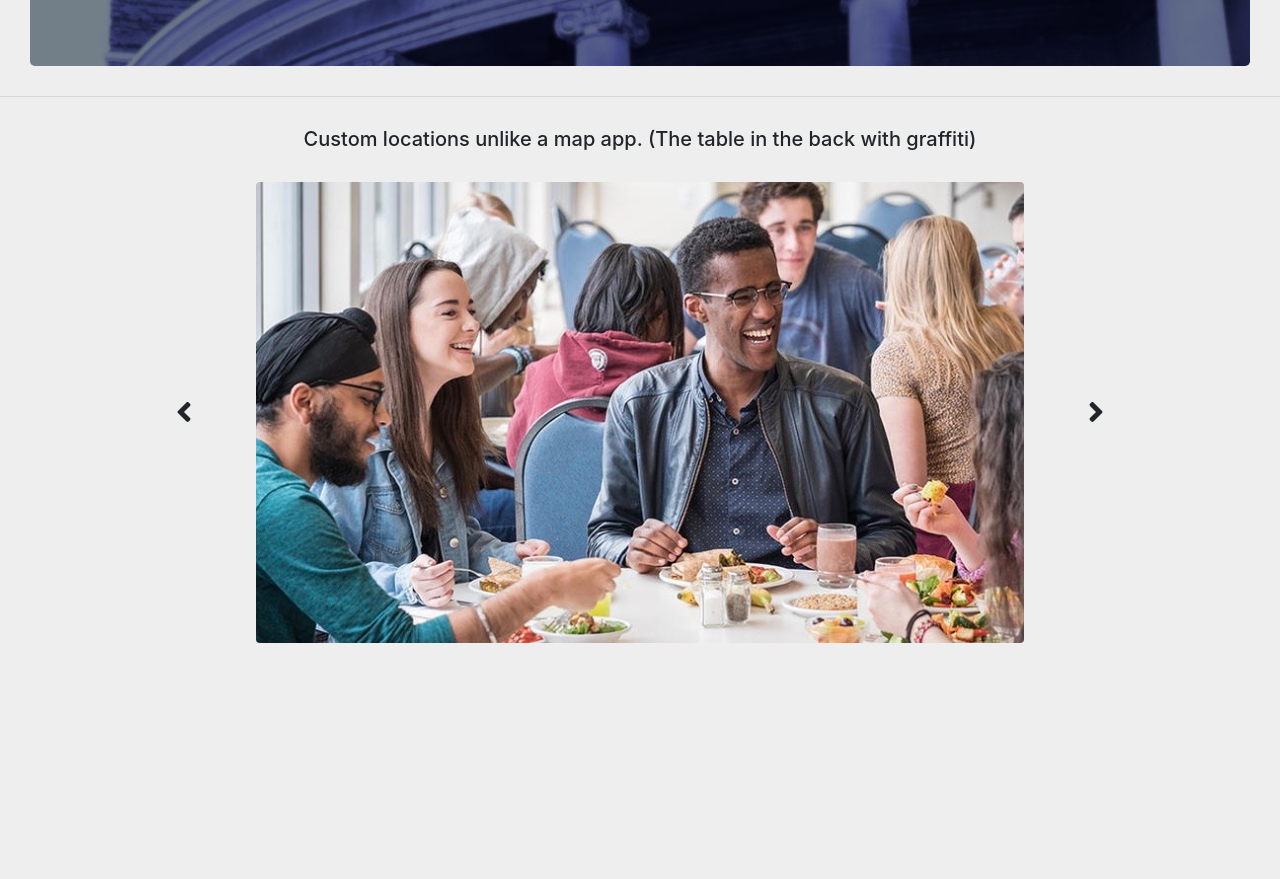
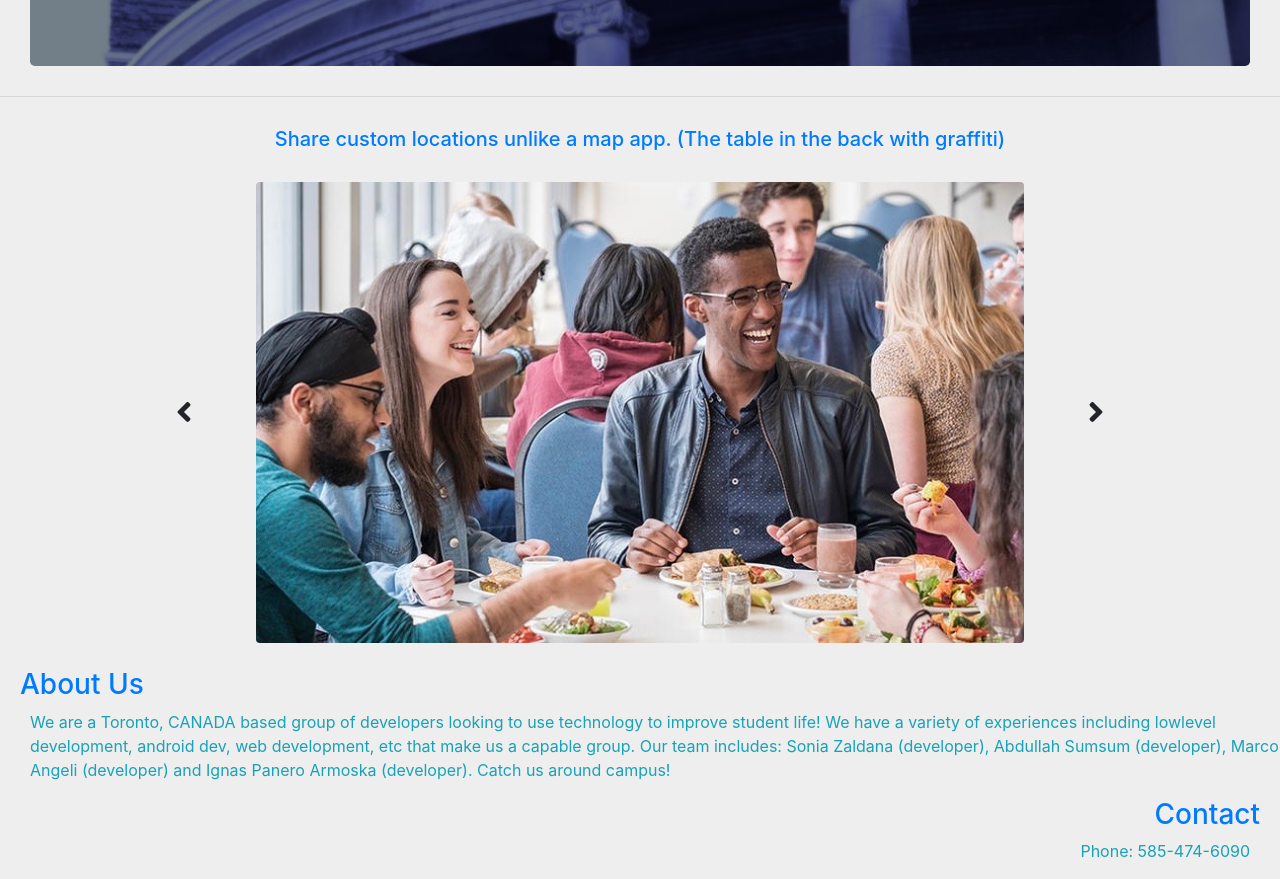
Before and after one commit to ignaspa/CheckIn_csc309, a React (Create React App) app in the folder client/: page / in a window 1280 px wide. Shown: the part 460-1339 px from the top of the page. Before the commit the page ends 1104 px from the top, so only its background shows below. Built offline with nearby package versions, Linux system fonts and the light colour scheme.

Commit message:
added some infor

```diff
--- a/client/src/components/Home.js
+++ b/client/src/components/Home.js
@@ -1,6 +1,6 @@
 import React, { Component } from "react";
 import "../css/App.css"
-;import Slider from "./SlideComponents/Slider"
+  ; import Slider from "./SlideComponents/Slider"
 import { Link } from "react-router-dom";
 
 const mission_description = "We know what if feels like to be a commuter student on campus who is working around strangers. We know what it feels like to be hungry but lacking a motivation to spend the time eating alone. We know what it's like to be bored studying  alone. Our platform is a tool friends can use to more easily find common places of interest, live. Suddenly, you always know where to head for good vibes!";
@@ -14,6 +14,12 @@ export default class Home extends Component {
         <BigTitle />
         <hr className="my-4" />
         <Slider />
+        <br></br>
+        <h3 className="homesubl text-primary"> About Us</h3>
+        <p className="text-info hometxt"> We are a Toronto, CANADA based group of developers looking to use technology to improve student life! We have a variety of experiences including lowlevel development, android dev, web development, etc that make us a capable group. Our team includes: Sonia Zaldana (developer), Abdullah Sumsum (developer), Marco Angeli (developer) and Ignas Panero Armoska (developer). Catch us around campus!</p>
+        <h3 className="homesubr text-primary"> Contact</h3>
+        <p className="text-info hometxtr"> Phone: 585-474-6090</p>
+
       </div>
     );
   }
--- a/client/src/components/SlideComponents/Slider.js
+++ b/client/src/components/SlideComponents/Slider.js
@@ -8,8 +8,8 @@ import { FontAwesomeIcon } from "@fortawesome/react-fontawesome";
 
 const images = [Food, Study, Walk];
 const quotes = [
-    "Custom locations unlike a map app. (The table in the back with graffiti)",
-    "Know who is working on the same thing. ( Studying CSC309 )",
+    "Share custom locations unlike a map app. (The table in the back with graffiti)",
+    "Know who is working on the same thing, not just where they are. ( Studying CSC309 )",
     "Meet up to go somewhere!"
 ]
 export default class Slider extends Component {
@@ -43,7 +43,7 @@ export default class Slider extends Component {
         console.log("Rendering Slider");
         return (
             <div className="App-Slider">
-                <h5 className="homequote" >{quotes[this.state.currentSlide]} </h5>
+                <h5 className="homequote text-primary" >{quotes[this.state.currentSlide]} </h5>
                 <div>
                     <table className="slidertable" align="center">
                         <tr className="sliderTableRow">
--- a/client/src/css/App.css
+++ b/client/src/css/App.css
@@ -124,3 +124,20 @@ table tr th {
   width: 100%;
   text-align: center;
 }
+
+.homesubl{
+  text-align: left;
+  margin-left: 20px;
+}
+.homesubr{
+  text-align: right;
+  margin-right: 20px;
+}
+.hometxtr{
+  text-align: right;
+  margin-right: 30px;
+}
+
+.hometxt{
+  margin-left: 30px;
+}
```
